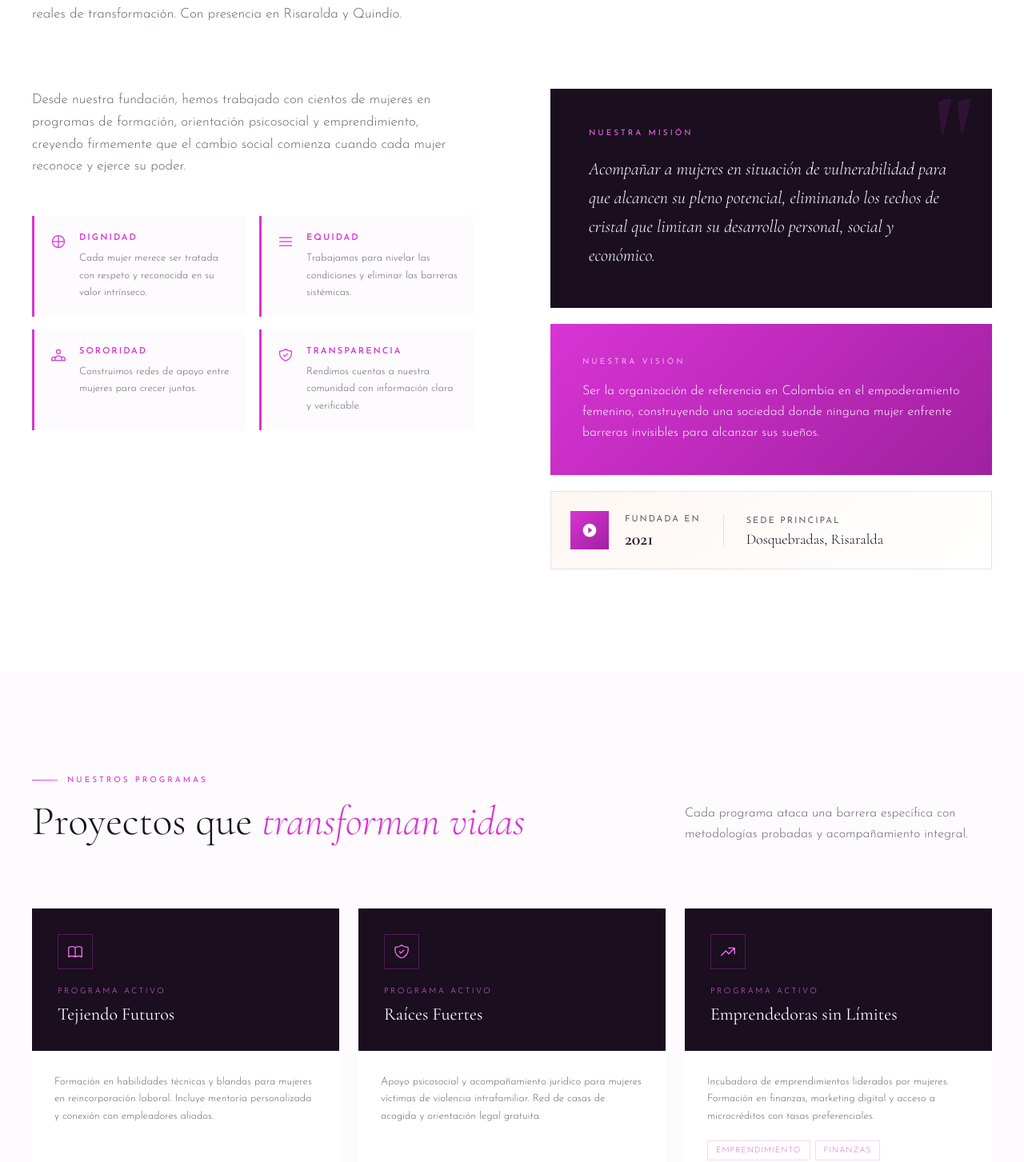
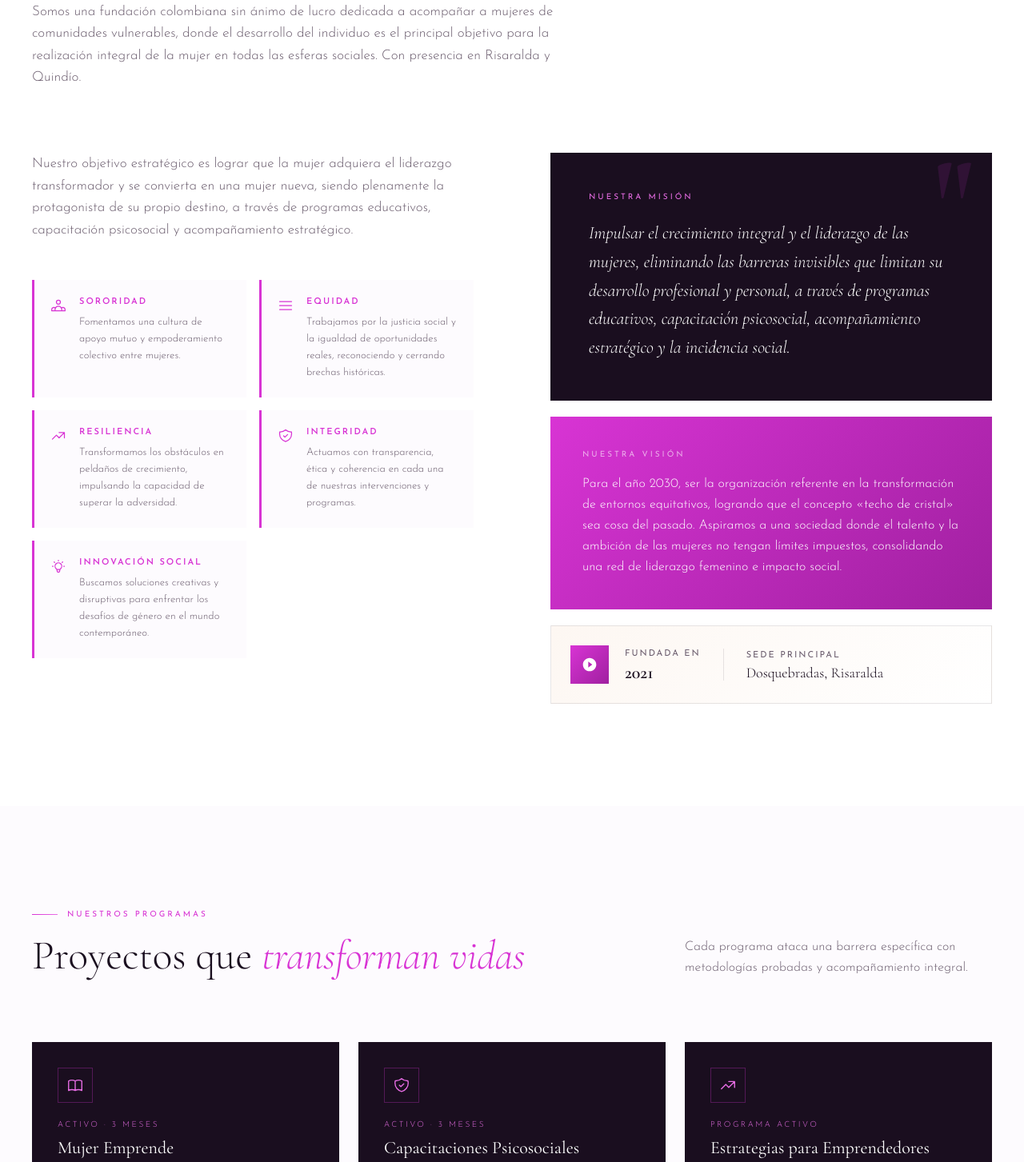
Before and after one commit to mujeressintechodecristal2025/webPage, a React (Vite) app in the folder mstc-platform/frontend/: page / in a window 1280 px wide. Shown: the part 1101-2554 px from the top of the page at 80% size. Built offline with nearby package versions, Linux system fonts and the light colour scheme.

Commit message:
datos-reales-documento-mision-vision-programas-nit

```diff
--- a/mstc-platform/frontend/index.html
+++ b/mstc-platform/frontend/index.html
@@ -7,7 +7,7 @@
 
     <!-- ═══ SEO Básico ═══ -->
     <title>Fundación Mujeres sin Techo de Cristal | Empoderamiento Femenino en Colombia</title>
-    <meta name="description" content="Fundación sin ánimo de lucro en Dosquebradas, Risaralda. Acompañamos a mujeres en situación de vulnerabilidad con programas de formación, apoyo psicosocial y emprendimiento. Dona y transforma vidas." />
+    <meta name="description" content="Fundación sin ánimo de lucro en Dosquebradas, Risaralda. Acompañamos a mujeres de comunidades vulnerables con programas de diseño de modas, capacitación psicosocial y emprendimiento. NIT 901907058-9. Dona y transforma vidas." />
     <meta name="keywords" content="fundación mujeres, techo de cristal, empoderamiento femenino, donaciones Colombia, ONG mujeres Risaralda, Dosquebradas, violencia de género, emprendimiento femenino" />
     <meta name="author" content="Fundación Mujeres sin Techo de Cristal" />
     <meta name="robots" content="index, follow, max-image-preview:large, max-snippet:-1, max-video-preview:-1" />
@@ -69,7 +69,7 @@
       },
       "sameAs": [
         "https://www.instagram.com/fundacionmstc",
-        "https://www.facebook.com/fundacionmstc",
+        "https://web.facebook.com/profile.php?id=61572277466220",
         "https://www.linkedin.com/company/fundacionmstc",
         "https://www.tiktok.com/@fundacionmstc"
       ],
--- a/mstc-platform/frontend/src/features/public/components/Footer.tsx
+++ b/mstc-platform/frontend/src/features/public/components/Footer.tsx
@@ -15,7 +15,7 @@ const SOCIAL = [
   },
   {
     label: 'Facebook',
-    href: '#',
+    href: 'https://web.facebook.com/profile.php?id=61572277466220',
     icon: (
       <svg width="16" height="16" viewBox="0 0 24 24" fill="currentColor" aria-hidden="true">
         <path d="M24 12.073c0-6.627-5.373-12-12-12s-12 5.373-12 12c0 5.99 4.388 10.954 10.125 11.854v-8.385H7.078v-3.47h3.047V9.43c0-3.007 1.792-4.669 4.533-4.669 1.312 0 2.686.235 2.686.235v2.953H15.83c-1.491 0-1.956.925-1.956 1.874v2.25h3.328l-.532 3.47h-2.796v8.385C19.612 23.027 24 18.062 24 12.073z"/>
@@ -184,7 +184,7 @@ export default function Footer() {
         {/* Separador */}
         <div className="border-t border-white/8 pt-6 flex flex-col sm:flex-row justify-between items-center gap-3">
           <p className="text-[11px] text-white/25 tracking-wide text-center sm:text-left">
-            © {year} Fundación Mujeres sin Techo de Cristal. Todos los derechos reservados.
+            © {year} Fundación Mujeres sin Techo de Cristal · NIT 901907058-9 · Todos los derechos reservados.
           </p>
           <p className="text-[11px] text-white/20 tracking-wide">
             Hecho con ♥ en Colombia
--- a/mstc-platform/frontend/src/features/public/components/sections/ContactoSection.tsx
+++ b/mstc-platform/frontend/src/features/public/components/sections/ContactoSection.tsx
@@ -32,6 +32,26 @@ const CONTACT_INFO = [
     ),
   },
   {
+    label: 'WhatsApp',
+    value: '318 830 7155 · 321 573 3425',
+    href: 'https://wa.me/573188307155',
+    icon: (
+      <svg width="18" height="18" viewBox="0 0 24 24" fill="none" stroke="currentColor" strokeWidth="1.5" aria-hidden="true">
+        <path strokeLinecap="round" strokeLinejoin="round" d="M3 5a2 2 0 012-2h3.28a1 1 0 01.948.684l1.498 4.493a1 1 0 01-.502 1.21l-2.257 1.13a11.042 11.042 0 005.516 5.516l1.13-2.257a1 1 0 011.21-.502l4.493 1.498a1 1 0 01.684.949V19a2 2 0 01-2 2h-1C9.716 21 3 14.284 3 6V5z" />
+      </svg>
+    ),
+  },
+  {
+    label: 'Horario de atención',
+    value: 'Lunes a Viernes · 8:00 am a 5:00 pm',
+    href: null,
+    icon: (
+      <svg width="18" height="18" viewBox="0 0 24 24" fill="none" stroke="currentColor" strokeWidth="1.5" aria-hidden="true">
+        <path strokeLinecap="round" strokeLinejoin="round" d="M12 8v4l3 3m6-3a9 9 0 11-18 0 9 9 0 0118 0z" />
+      </svg>
+    ),
+  },
+  {
     label: 'Ubicación',
     value: 'Campestre D los Olivos Mz 6 Cs 17 Piso 2, Dosquebradas, Risaralda',
     href: null,
@@ -56,7 +76,7 @@ const SOCIAL = [
   },
   {
     label: 'Facebook',
-    href: '#',
+    href: 'https://web.facebook.com/profile.php?id=61572277466220',
     icon: (
       <svg width="18" height="18" viewBox="0 0 24 24" fill="currentColor" aria-hidden="true">
         <path d="M24 12.073c0-6.627-5.373-12-12-12s-12 5.373-12 12c0 5.99 4.388 10.954 10.125 11.854v-8.385H7.078v-3.47h3.047V9.43c0-3.007 1.792-4.669 4.533-4.669 1.312 0 2.686.235 2.686.235v2.953H15.83c-1.491 0-1.956.925-1.956 1.874v2.25h3.328l-.532 3.47h-2.796v8.385C19.612 23.027 24 18.062 24 12.073z"/>
--- a/mstc-platform/frontend/src/features/public/components/sections/ImpactoSection.tsx
+++ b/mstc-platform/frontend/src/features/public/components/sections/ImpactoSection.tsx
@@ -2,7 +2,7 @@ import { useEffect, useRef, useState } from 'react'
 
 const STATS = [
   {
-    value: 500,
+    value: 100,
     suffix: '+',
     label: 'Mujeres apoyadas',
     description: 'han transformado su vida con nuestros programas',
@@ -13,10 +13,10 @@ const STATS = [
     ),
   },
   {
-    value: 12,
+    value: 3,
     suffix: '',
     label: 'Programas activos',
-    description: 'en formación, protección y emprendimiento',
+    description: 'en formación, bienestar y emprendimiento',
     icon: (
       <svg width="28" height="28" viewBox="0 0 24 24" fill="none" stroke="currentColor" strokeWidth="1.5" aria-hidden="true">
         <path strokeLinecap="round" strokeLinejoin="round" d="M9 5H7a2 2 0 00-2 2v12a2 2 0 002 2h10a2 2 0 002-2V7a2 2 0 00-2-2h-2M9 5a2 2 0 002 2h2a2 2 0 002-2M9 5a2 2 0 012-2h2a2 2 0 012 2m-6 9l2 2 4-4" />
@@ -24,21 +24,22 @@ const STATS = [
     ),
   },
   {
-    value: 45,
+    value: 2,
     suffix: '',
-    label: 'Aliados estratégicos',
-    description: 'empresas e instituciones que creen en la causa',
+    label: 'Departamentos',
+    description: 'presencia en Risaralda y Quindío',
     icon: (
       <svg width="28" height="28" viewBox="0 0 24 24" fill="none" stroke="currentColor" strokeWidth="1.5" aria-hidden="true">
-        <path strokeLinecap="round" strokeLinejoin="round" d="M21 13.255A23.931 23.931 0 0112 15c-3.183 0-6.22-.62-9-1.745M16 6V4a2 2 0 00-2-2h-4a2 2 0 00-2 2v2m4 6h.01M5 20h14a2 2 0 002-2V8a2 2 0 00-2-2H5a2 2 0 00-2 2v10a2 2 0 002 2z" />
+        <path strokeLinecap="round" strokeLinejoin="round" d="M17.657 16.657L13.414 20.9a1.998 1.998 0 01-2.827 0l-4.244-4.243a8 8 0 1111.314 0z" />
+        <path strokeLinecap="round" strokeLinejoin="round" d="M15 11a3 3 0 11-6 0 3 3 0 016 0z" />
       </svg>
     ),
   },
   {
-    value: 4,
+    value: 5,
     suffix: '',
     label: 'Años de impacto',
-    description: 'construyendo un Colombia más equitativa',
+    description: 'construyendo una Colombia más equitativa',
     icon: (
       <svg width="28" height="28" viewBox="0 0 24 24" fill="none" stroke="currentColor" strokeWidth="1.5" aria-hidden="true">
         <path strokeLinecap="round" strokeLinejoin="round" d="M8 7V3m8 4V3m-9 8h10M5 21h14a2 2 0 002-2V7a2 2 0 00-2-2H5a2 2 0 00-2 2v12a2 2 0 002 2z" />
@@ -158,7 +159,7 @@ export default function ImpactoSection() {
 
         {/* Nota al pie */}
         <p className="text-center text-[11px] text-white/25 mt-8 tracking-wide">
-          Datos acumulados desde 2021 · Actualizado 2025
+          Datos acumulados desde 2021 · Actualizado 2026
         </p>
       </div>
     </section>
--- a/mstc-platform/frontend/src/features/public/components/sections/NosotrosSection.tsx
+++ b/mstc-platform/frontend/src/features/public/components/sections/NosotrosSection.tsx
@@ -1,16 +1,16 @@
 const VALUES = [
   {
-    title: 'Dignidad',
-    text: 'Cada mujer merece ser tratada con respeto y reconocida en su valor intrínseco.',
+    title: 'Sororidad',
+    text: 'Fomentamos una cultura de apoyo mutuo y empoderamiento colectivo entre mujeres.',
     icon: (
       <svg width="20" height="20" viewBox="0 0 24 24" fill="none" stroke="currentColor" strokeWidth="1.5" aria-hidden="true">
-        <path strokeLinecap="round" strokeLinejoin="round" d="M12 3c-4.97 0-9 4.03-9 9s4.03 9 9 9 9-4.03 9-9-4.03-9-9-9zm0 0v18M3 12h18" />
+        <path strokeLinecap="round" strokeLinejoin="round" d="M17 20h5v-2a3 3 0 00-5.356-1.857M17 20H7m10 0v-2c0-.656-.126-1.283-.356-1.857M7 20H2v-2a3 3 0 015.356-1.857M7 20v-2c0-.656.126-1.283.356-1.857m0 0a5.002 5.002 0 019.288 0M15 7a3 3 0 11-6 0 3 3 0 016 0z" />
       </svg>
     ),
   },
   {
     title: 'Equidad',
-    text: 'Trabajamos para nivelar las condiciones y eliminar las barreras sistémicas.',
+    text: 'Trabajamos por la justicia social y la igualdad de oportunidades reales, reconociendo y cerrando brechas históricas.',
     icon: (
       <svg width="20" height="20" viewBox="0 0 24 24" fill="none" stroke="currentColor" strokeWidth="1.5" aria-hidden="true">
         <path strokeLinecap="round" strokeLinejoin="round" d="M3 6h18M3 12h18M3 18h18" />
@@ -18,20 +18,29 @@ const VALUES = [
     ),
   },
   {
-    title: 'Sororidad',
-    text: 'Construimos redes de apoyo entre mujeres para crecer juntas.',
+    title: 'Resiliencia',
+    text: 'Transformamos los obstáculos en peldaños de crecimiento, impulsando la capacidad de superar la adversidad.',
     icon: (
       <svg width="20" height="20" viewBox="0 0 24 24" fill="none" stroke="currentColor" strokeWidth="1.5" aria-hidden="true">
-        <path strokeLinecap="round" strokeLinejoin="round" d="M17 20h5v-2a3 3 0 00-5.356-1.857M17 20H7m10 0v-2c0-.656-.126-1.283-.356-1.857M7 20H2v-2a3 3 0 015.356-1.857M7 20v-2c0-.656.126-1.283.356-1.857m0 0a5.002 5.002 0 019.288 0M15 7a3 3 0 11-6 0 3 3 0 016 0z" />
+        <path strokeLinecap="round" strokeLinejoin="round" d="M13 7h8m0 0v8m0-8l-8 8-4-4-6 6" />
       </svg>
     ),
   },
   {
-    title: 'Transparencia',
-    text: 'Rendimos cuentas a nuestra comunidad con información clara y verificable.',
+    title: 'Integridad',
+    text: 'Actuamos con transparencia, ética y coherencia en cada una de nuestras intervenciones y programas.',
     icon: (
       <svg width="20" height="20" viewBox="0 0 24 24" fill="none" stroke="currentColor" strokeWidth="1.5" aria-hidden="true">
         <path strokeLinecap="round" strokeLinejoin="round" d="M9 12l2 2 4-4m5.618-4.016A11.955 11.955 0 0112 2.944a11.955 11.955 0 01-8.618 3.04A12.02 12.02 0 003 9c0 5.591 3.824 10.29 9 11.622 5.176-1.332 9-6.03 9-11.622 0-1.042-.133-2.052-.382-3.016z" />
+      </svg>
+    ),
+  },
+  {
+    title: 'Innovación Social',
+    text: 'Buscamos soluciones creativas y disruptivas para enfrentar los desafíos de género en el mundo contemporáneo.',
+    icon: (
+      <svg width="20" height="20" viewBox="0 0 24 24" fill="none" stroke="currentColor" strokeWidth="1.5" aria-hidden="true">
+        <path strokeLinecap="round" strokeLinejoin="round" d="M9.663 17h4.673M12 3v1m6.364 1.636l-.707.707M21 12h-1M4 12H3m3.343-5.657l-.707-.707m2.828 9.9a5 5 0 117.072 0l-.548.547A3.374 3.374 0 0014 18.469V19a2 2 0 11-4 0v-.531c0-.895-.356-1.754-.988-2.386l-.548-.547z" />
       </svg>
     ),
   },
@@ -66,9 +75,9 @@ export default function NosotrosSection() {
             style={{ fontSize: 'clamp(15px, 1.5vw, 17px)' }}
           >
             Somos una fundación colombiana sin ánimo de lucro dedicada a acompañar
-            a mujeres en situación de vulnerabilidad, brindándoles herramientas,
-            redes de apoyo y oportunidades reales de transformación. Con presencia
-            en Risaralda y Quindío.
+            a mujeres de comunidades vulnerables, donde el desarrollo del individuo
+            es el principal objetivo para la realización integral de la mujer en
+            todas las esferas sociales. Con presencia en Risaralda y Quindío.
           </p>
         </div>
 
@@ -80,10 +89,10 @@ export default function NosotrosSection() {
               className="text-soft-grey font-light leading-relaxed mb-12"
               style={{ fontSize: 'clamp(15px, 1.5vw, 17px)' }}
             >
-              Desde nuestra fundación, hemos trabajado con cientos de mujeres en
-              programas de formación, orientación psicosocial y emprendimiento,
-              creyendo firmemente que el cambio social comienza cuando cada mujer
-              reconoce y ejerce su poder.
+              Nuestro objetivo estratégico es lograr que la mujer adquiera el
+              liderazgo transformador y se convierta en una mujer nueva, siendo
+              plenamente la protagonista de su propio destino, a través de programas
+              educativos, capacitación psicosocial y acompañamiento estratégico.
             </p>
 
             {/* Valores */}
@@ -129,9 +138,11 @@ export default function NosotrosSection() {
                 className="font-serif font-light italic text-white leading-relaxed relative z-10"
                 style={{ fontSize: 'clamp(18px, 2vw, 22px)' }}
               >
-                Acompañar a mujeres en situación de vulnerabilidad para que alcancen
-                su pleno potencial, eliminando los techos de cristal que limitan su
-                desarrollo personal, social y económico.
+                Impulsar el crecimiento integral y el liderazgo de las mujeres,
+                eliminando las barreras invisibles que limitan su desarrollo
+                profesional y personal, a través de programas educativos,
+                capacitación psicosocial, acompañamiento estratégico y la incidencia
+                social.
               </blockquote>
             </div>
 
@@ -147,9 +158,11 @@ export default function NosotrosSection() {
                 className="text-white font-light leading-relaxed"
                 style={{ fontSize: 'clamp(14px, 1.5vw, 16px)' }}
               >
-                Ser la organización de referencia en Colombia en el empoderamiento
-                femenino, construyendo una sociedad donde ninguna mujer enfrente
-                barreras invisibles para alcanzar sus sueños.
+                Para el año 2030, ser la organización referente en la transformación
+                de entornos equitativos, logrando que el concepto «techo de cristal»
+                sea cosa del pasado. Aspiramos a una sociedad donde el talento y la
+                ambición de las mujeres no tengan límites impuestos, consolidando una
+                red de liderazgo femenino e impacto social.
               </p>
             </div>
 
--- a/mstc-platform/frontend/src/features/public/components/sections/ProyectosSection.tsx
+++ b/mstc-platform/frontend/src/features/public/components/sections/ProyectosSection.tsx
@@ -20,28 +20,28 @@ const IconEmprendimiento = () => (
 const PROJECTS = [
   {
     id: 1,
-    phase: 'Programa activo',
-    name: 'Tejiendo Futuros',
-    description: 'Formación en habilidades técnicas y blandas para mujeres en reincorporación laboral. Incluye mentoría personalizada y conexión con empleadores aliados.',
-    tags: ['Formación', 'Empleo', 'Mentoría'],
+    phase: 'Activo · 3 meses',
+    name: 'Mujer Emprende',
+    description: 'Programa de diseño de modas que forma a mujeres en habilidades técnicas de confección, patronaje y diseño, brindándoles herramientas para crear sus propios emprendimientos en la industria textil.',
+    tags: ['Modistería', 'Diseño', 'Emprendimiento'],
     Icon: IconFormacion,
     accentColor: '#d834d4',
   },
   {
     id: 2,
-    phase: 'Programa activo',
-    name: 'Raíces Fuertes',
-    description: 'Apoyo psicosocial y acompañamiento jurídico para mujeres víctimas de violencia intrafamiliar. Red de casas de acogida y orientación legal gratuita.',
-    tags: ['Psicosocial', 'Jurídico', 'Protección'],
+    phase: 'Activo · 3 meses',
+    name: 'Capacitaciones Psicosociales',
+    description: 'Desarrollo del ser: promovemos el desarrollo sano del individuo capacitando y acompañando en el proceso de salud mental, fortaleciendo la autoestima y las habilidades socioemocionales.',
+    tags: ['Salud mental', 'Psicosocial', 'Bienestar'],
     Icon: IconProteccion,
     accentColor: '#a020a0',
   },
   {
     id: 3,
     phase: 'Programa activo',
-    name: 'Emprendedoras sin Límites',
-    description: 'Incubadora de emprendimientos liderados por mujeres. Formación en finanzas, marketing digital y acceso a microcréditos con tasas preferenciales.',
-    tags: ['Emprendimiento', 'Finanzas', 'Microcrédito'],
+    name: 'Estrategias para Emprendedores',
+    description: 'Promovemos programas de emprendimiento empresarial generando estrategias psicosociales para mitigar la desigualdad tanto emocional como laboralmente, acompañando a las mujeres en su camino al éxito.',
+    tags: ['Emprendimiento', 'Estrategia', 'Igualdad'],
     Icon: IconEmprendimiento,
     accentColor: '#dd6741',
   },
--- a/mstc-platform/frontend/src/shared/config/social.tsx
+++ b/mstc-platform/frontend/src/shared/config/social.tsx
@@ -17,7 +17,7 @@ export const SOCIAL_LINKS = [
   {
     id: 'facebook',
     label: 'Facebook',
-    href: 'https://www.facebook.com/fundacionmstc',
+    href: 'https://web.facebook.com/profile.php?id=61572277466220',
     color: '#1877F2',
     icon: (
       <svg width="18" height="18" viewBox="0 0 24 24" fill="currentColor" aria-hidden="true">
```
Also changed, not shown: mstc-platform/frontend/src/features/public/components/sections/HeroSection.tsx (+12 -10 lines), 2 other files (tests, documents, lock files or other folders).
